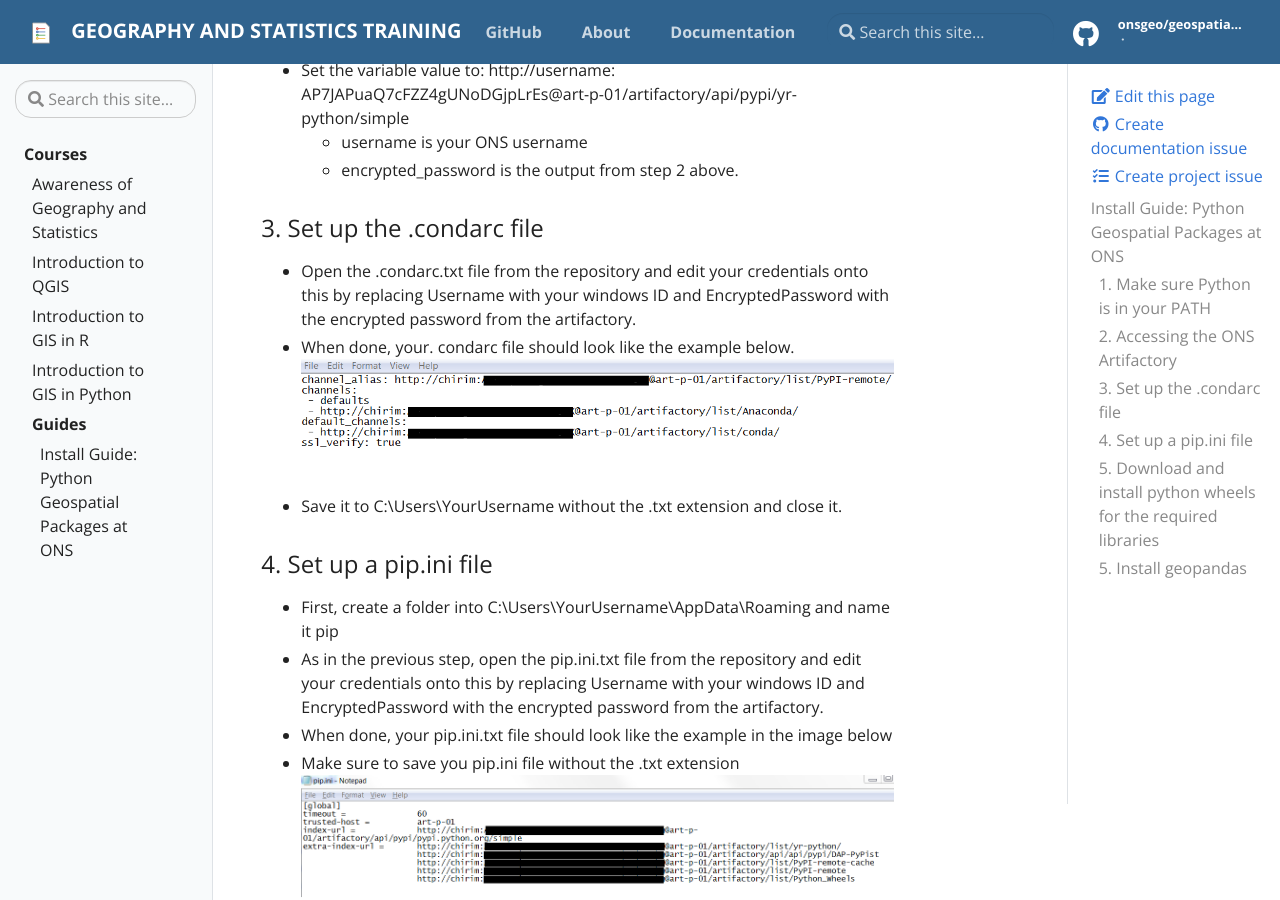
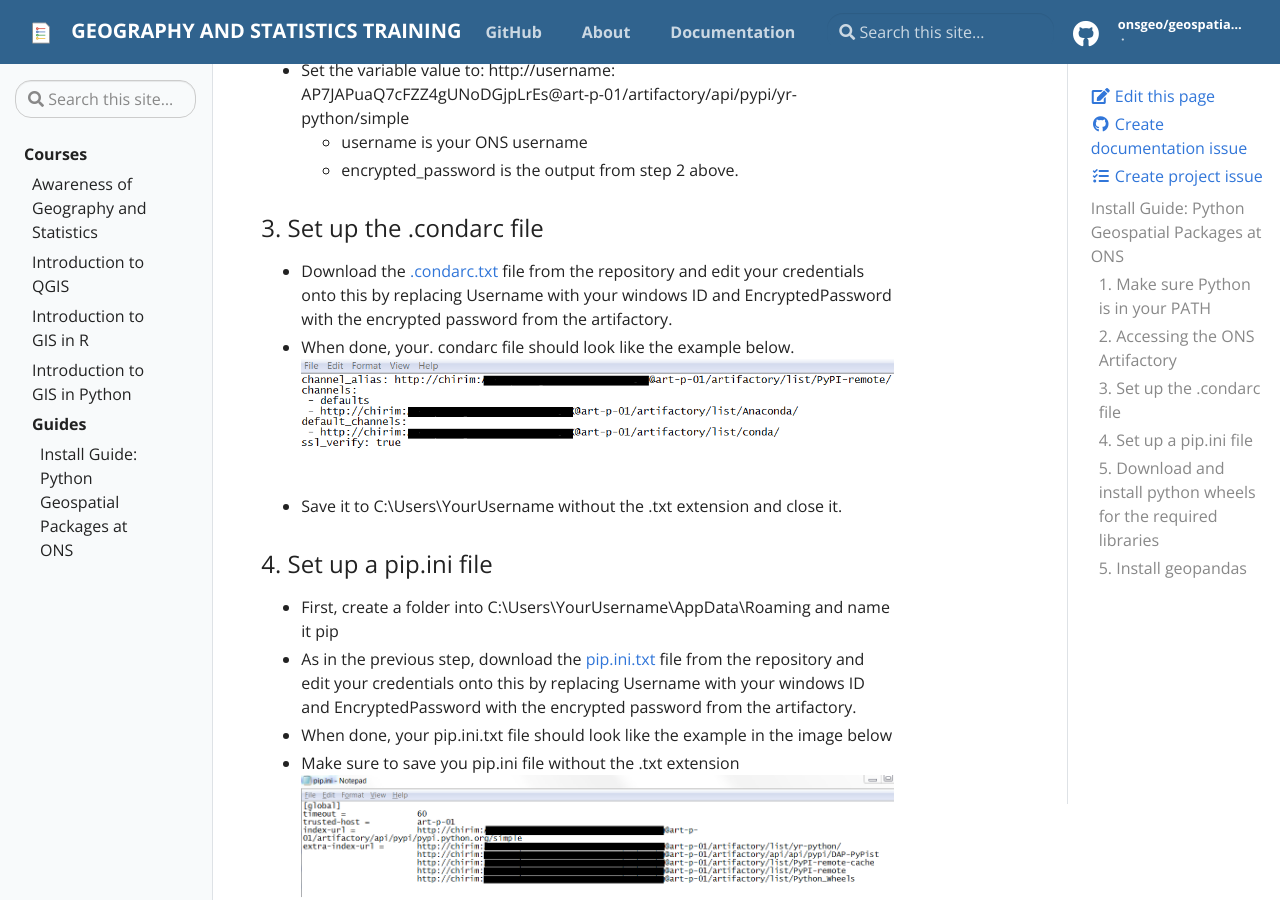
Before and after one commit to ONSgeo/geospatial-training, a Jekyll site: the page built from _docs/guides/python_install.md, in a window 1280 px wide and 900 px high, scrolled down 3997 px. Built offline with Jekyll 4.4.1, drawn with Linux system fonts in a browser that asks for light colours; some of the changed text lies outside the part shown.

Commit message:
added repo links for condarc and pip.ini files

```diff
--- a/_docs/guides/python_install.md
+++ b/_docs/guides/python_install.md
@@ -67,7 +67,7 @@ Once you have access, you need to generate an encrypted password that you can us
 
 
 ### 3. Set up the .condarc file
-* Open the .condarc.txt file from the repository and edit your credentials onto this by replacing Username with your windows ID and EncryptedPassword with the encrypted password from the artifactory.
+* Download the [.condarc.txt](https://github.com/ONSgeo/geospatial-training/blob/master/_docs/guides/.condarc.txt) file from the repository and edit your credentials onto this by replacing Username with your windows ID and EncryptedPassword with the encrypted password from the artifactory.
 * When done, your. condarc file should look like the example below.
 ![Image showing the .condarc file contents](https://github.com/ONSgeo/geospatial-training/blob/master/_docs/guides/img/condarc_file.png?raw=true)
 
@@ -75,7 +75,7 @@ Once you have access, you need to generate an encrypted password that you can us
 
 ### 4. Set up a pip.ini file
 * First, create a folder into C:\Users\YourUsername\AppData\Roaming and name it pip
-* As in the previous step, open the pip.ini.txt file from the repository and edit your credentials onto this by replacing Username with your windows ID and EncryptedPassword with the encrypted password from the artifactory.
+* As in the previous step, download the [pip.ini.txt](https://github.com/ONSgeo/geospatial-training/blob/master/_docs/guides/pip.ini.txt) file from the repository and edit your credentials onto this by replacing Username with your windows ID and EncryptedPassword with the encrypted password from the artifactory.
 * When done, your pip.ini.txt file should look like the example in the image below
 * Make sure to save you pip.ini file without the .txt extension
 ![Image showing Pip Ini file contents](https://github.com/ONSgeo/geospatial-training/blob/master/_docs/guides/img/pip_ini.png?raw=true)
@@ -143,4 +143,4 @@ Having installed Rtree, Fiona, shapely, gdal and pyproj, you should now be able
       `pip install .\mapclassify-2.4.2-py3-none-any.whl`
 
 
-You should hopefully have a fully functional Python for all the Geo_libraries.
+You should hopefully have a fully functional Python for all the geo-libraries.
```
